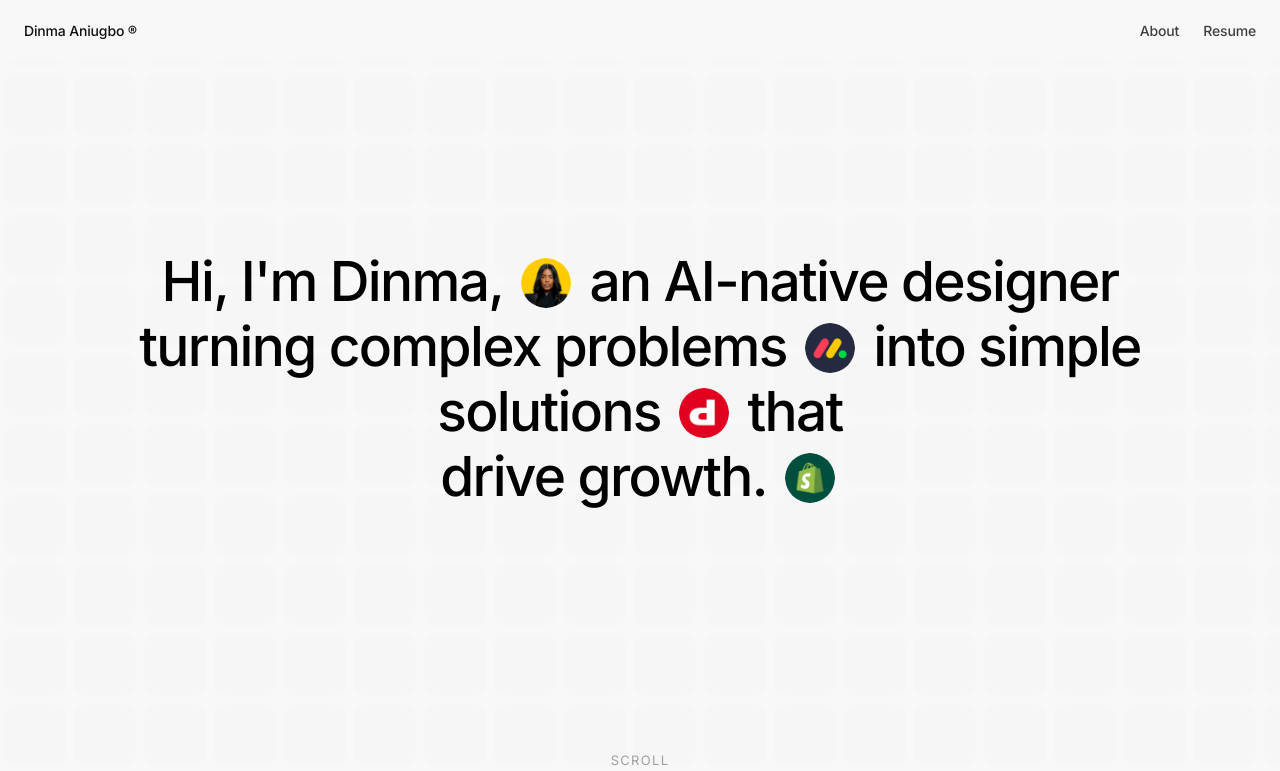
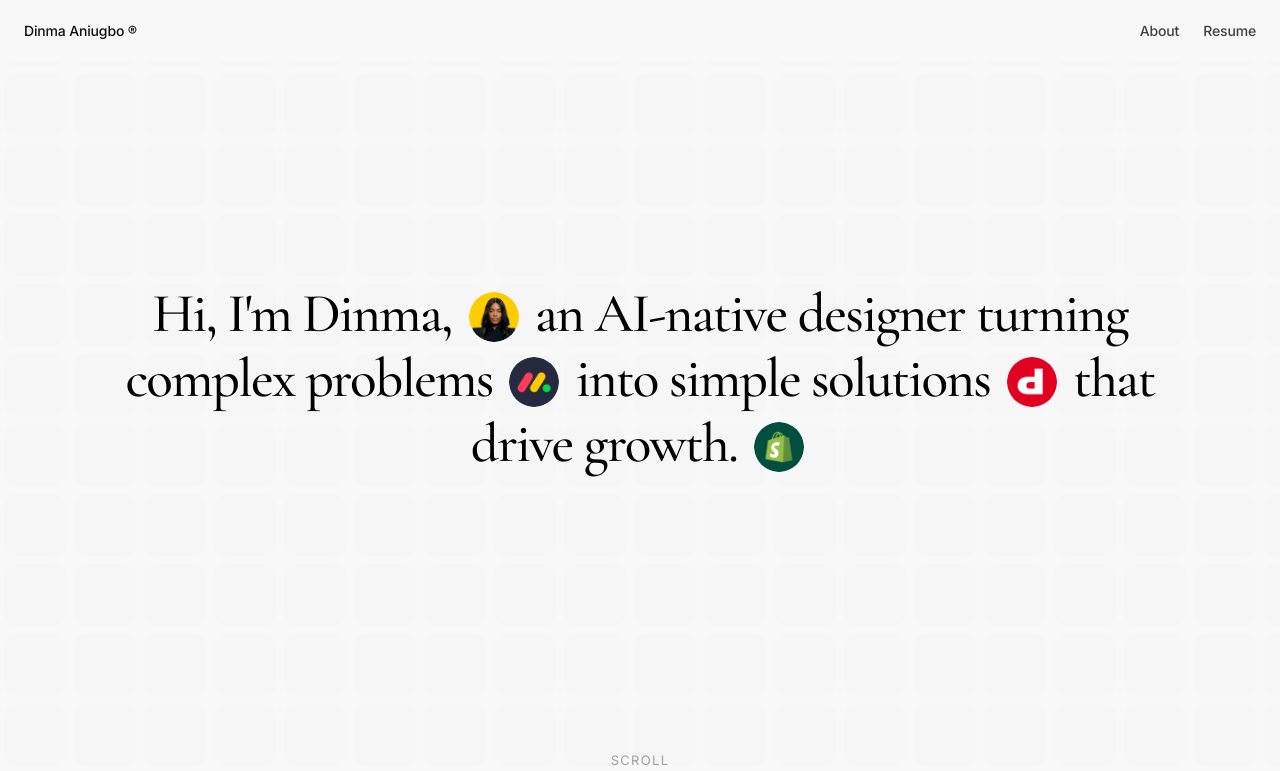
Before and after one commit to aniugbodinma/portfolio, a plain HTML site: page index.html in a window 1280 px wide. Shown: the top 771 px of the page. Drawn offline with nearby package versions, Linux system fonts and the light colour scheme.

Commit message:
Preview the headings in Cormorant Garamond.
Co-authored-by: Chidinma Aniugbo <aniugbodinma@users.noreply.github.com>

```diff
--- a/index.html
+++ b/index.html
@@ -3,7 +3,7 @@
 <meta charset="utf-8"><meta name="viewport" content="width=device-width,initial-scale=1">
 <title>Chidinma Aniugbo — Product Designer</title>
 <link rel="preconnect" href="https://fonts.googleapis.com"><link rel="preconnect" href="https://fonts.gstatic.com" crossorigin>
-<link href="https://fonts.googleapis.com/css2?family=Inter:wght@400;500;600&display=swap" rel="stylesheet">
+<link href="https://fonts.googleapis.com/css2?family=Cormorant+Garamond:wght@500;600&family=Inter:wght@400;500;600&display=swap" rel="stylesheet">
 <link rel="stylesheet" href="styles.css?v=117">
 <link rel="icon" href="favicon.ico" sizes="any"><link rel="icon" type="image/png" sizes="32x32" href="images/favicon-32.png"><link rel="apple-touch-icon" href="images/favicon-180.png"></head><body>
 <div class="cursor" aria-hidden="true"><span></span></div>
--- a/styles.css
+++ b/styles.css
@@ -353,3 +353,4 @@ h1.about-lead{font-weight:500}
   .about-card{padding:28px 22px;border-radius:24px}
   .about-photo,.about-logos img{width:48px;height:48px}
 }
+.hero-text,.about-lead,h2,.work-copy h3{font-family:"Cormorant Garamond",Georgia,serif;font-synthesis:none}
```
Also changed, not shown: about.html (+1 -1 lines).
